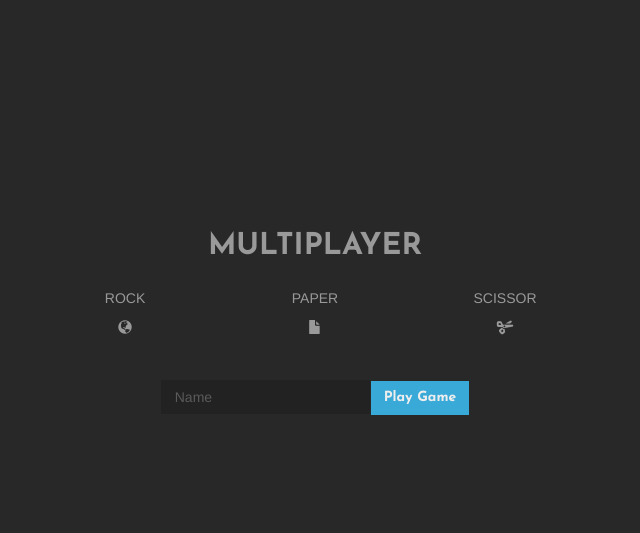
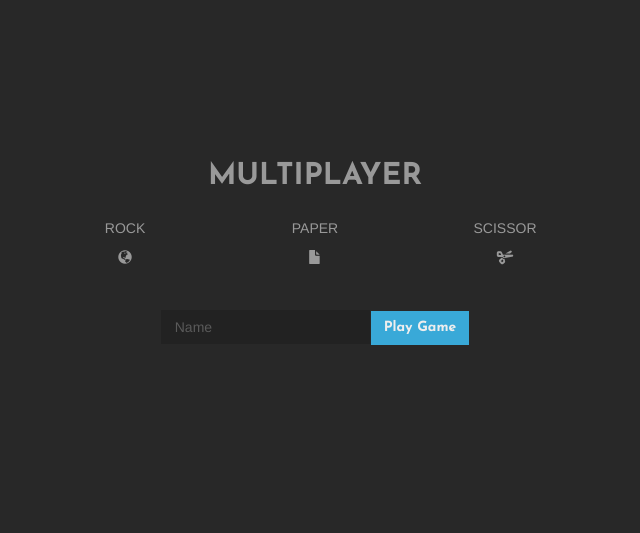
Before and after one commit to robbethencourt/RPS-Multiplayer, a PHP site: page / in a window 1280 px wide. Shown: the top 533 px of the page, without its empty margins (325-965 px from the left). Run offline with PHP 8.4, Linux system fonts and the light colour scheme; some libraries are stand-ins or nearby versions.

Commit message:
styling changes to overlay div and navbar

```diff
--- a/assets/css/style.css
+++ b/assets/css/style.css
@@ -43,6 +43,10 @@ a, a:active, a:link {
 
 
 /* nav */
+.navbar {
+	margin-bottom: 0;
+}
+
 	.navbar-default {
 		border-radius: 0;
 		background: #DBDBDB;
@@ -175,7 +179,7 @@ body {
 }
 
 	.rps-overlay-icons {
-		padding: 15em 0 3em 0;
+		padding: 10em 0 3em 0;
 		text-align: center;
 	}
 
```
Lines whose indentation alone changed are shown as unchanged.
